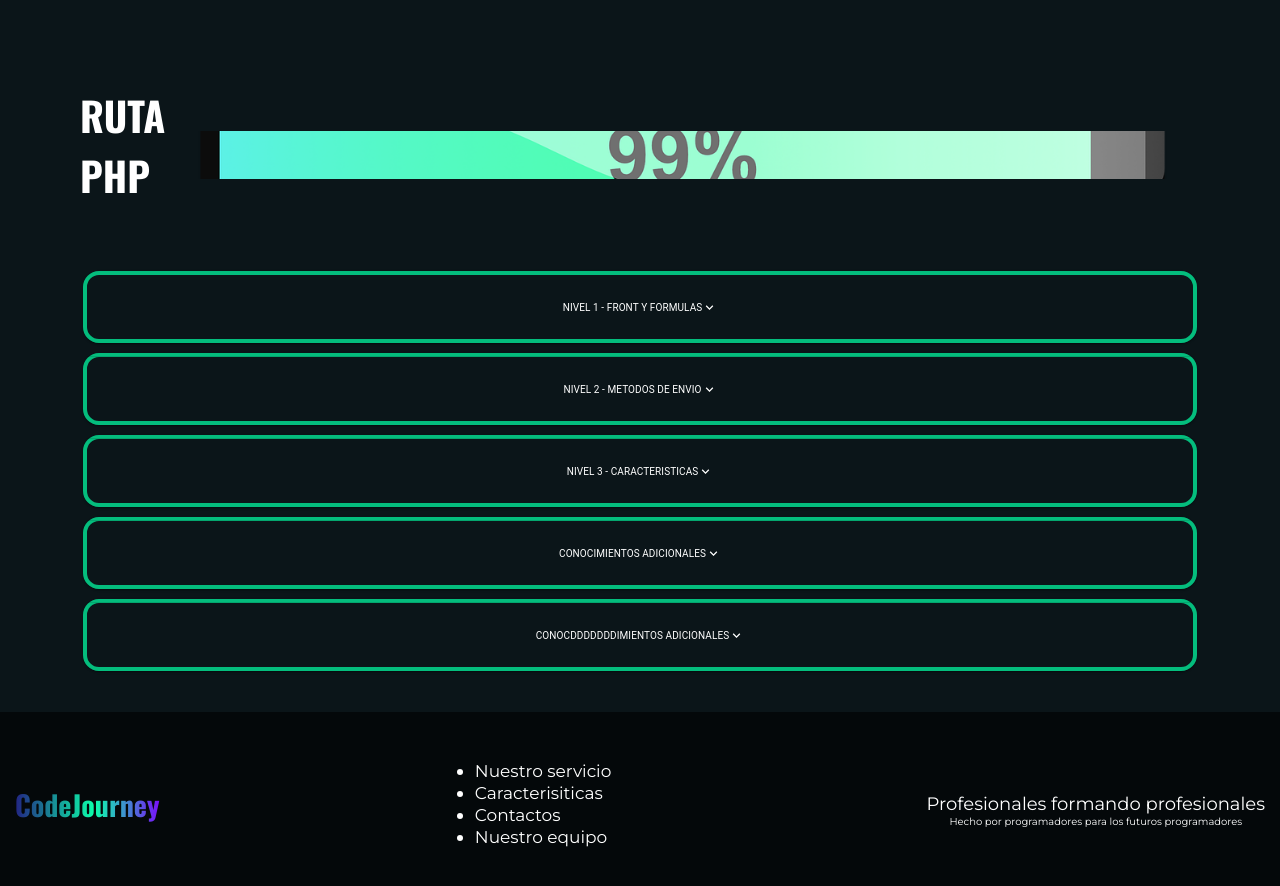
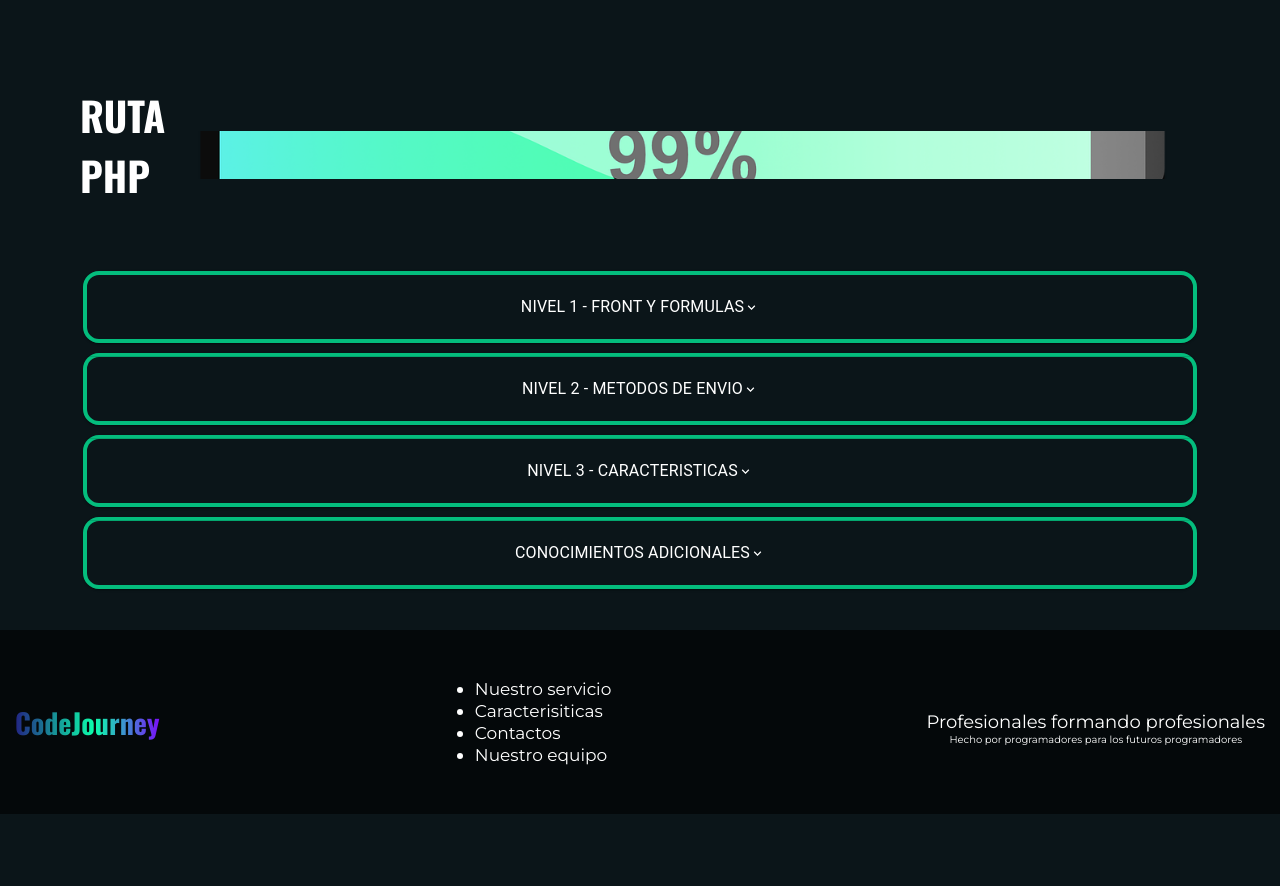
Before and after one commit to SofiDevO/proyecto--fullstack, a React (Vite) app in the folder frontend/CodeJourney/: page /ruta in a window 1280 px wide. Shown: the top 886 px of the page. After the commit the page ends 814 px from the top, so only its background shows below. Built offline with nearby package versions, Linux system fonts and the light colour scheme.

Commit message:
se añade estilos a la ruta

```diff
--- a/frontend/CodeJourney/src/pages/Rutas/Ruta.css
+++ b/frontend/CodeJourney/src/pages/Rutas/Ruta.css
@@ -49,7 +49,7 @@
 
 .ask-ruta {
   color: #fff;
-  font-size: 20px;
+  font-size: 16px !important;
   font-weight: bold;
   text-transform: uppercase;
   font-family: var(--main-font);
@@ -79,6 +79,19 @@ align-items: center;
   padding: 0 12px;
 }
 
+.check-ruta {
+  display: flex;
+  justify-content: center;
+  align-items: center;
+  margin: 0 auto;
+  border: 1px solid #04BD7D;
+  border-radius: 10px;
+  width: 40%;
+  height: 55px;
+}
+
+
+
 
 @media screen and (max-width: 768px) {
   .ask-ruta {
--- a/frontend/CodeJourney/src/pages/Rutas/rutaData.js
+++ b/frontend/CodeJourney/src/pages/Rutas/rutaData.js
@@ -50,19 +50,7 @@ const rutaData = [
       "IBM: Containers",
     ],
   },
-  {
-    title: "Conocdddddddimientos adicionales",
-    content: [
-      "Conocimiento de los tipos primitivos",
-      "Declaración de variables, considerando los diferentes tipos",
-      "Espacio para  Conocimientos adicionales",
-    ],
-    recommendedContent: [
-      "W3Schools: PHP Variables",
-      "(The only proper) PDO tutorial",
-      "IBM: Containers",
-    ],
-  },
+
 
 ];
 
```
